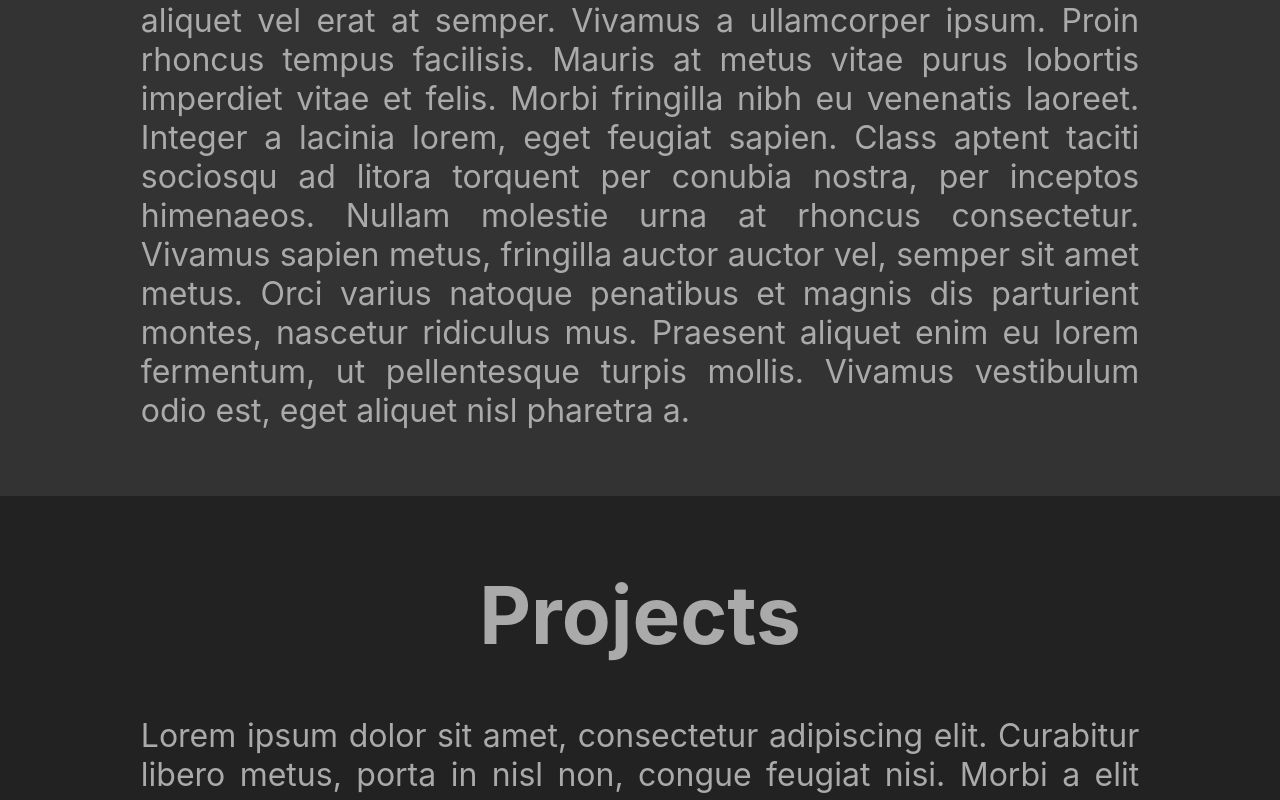
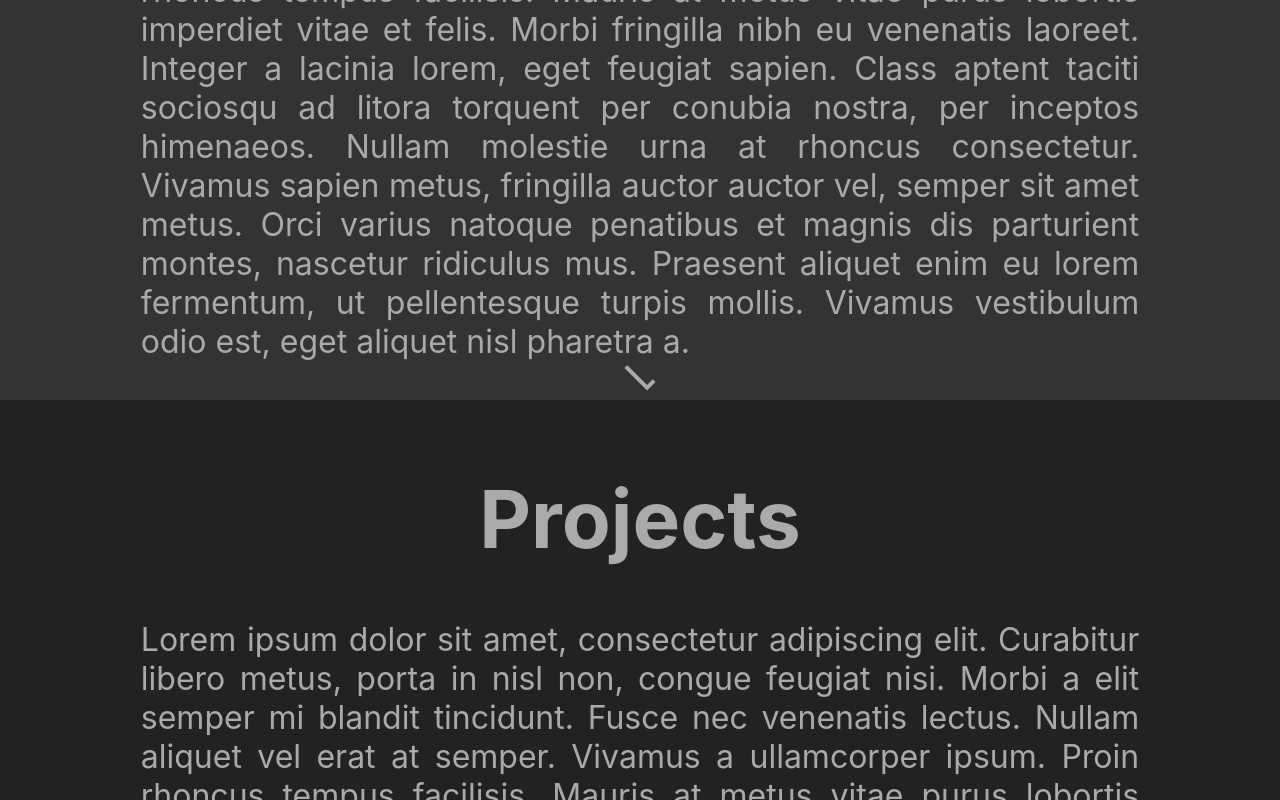
Before and after one commit to GrzegorzKazana/MyPortfolio, a React (Create React App) app: page / in a window 1280 px wide. Shown: the part 2000-2800 px from the top of the page. Built offline with nearby package versions, Linux system fonts and the light colour scheme.

Commit message:
added scroll down button to page segments

```diff
--- a/src/App.css
+++ b/src/App.css
@@ -10,6 +10,7 @@
   flex-direction: column;
   align-items: center;
   justify-content: center;
+  box-sizing: border-box;
 }
 
 .PageTitle {
--- a/src/App.js
+++ b/src/App.js
@@ -30,9 +30,18 @@ class App extends Component {
           <TextButton text="Skills" onClick={this.scrollToSkills} />
           <TextButton text="Projects" onClick={this.scrollToProjects} />
         </NavBar>
-        <HelloPage inputRef={this.helloPageRef} />
-        <AboutPage inputRef={this.aboutPageRef} />
-        <SkillsPage inputRef={this.skillsPageRef} />
+        <HelloPage
+          inputRef={this.helloPageRef}
+          onScrollDown={this.scrollToAbout}
+        />
+        <AboutPage
+          inputRef={this.aboutPageRef}
+          onScrollDown={this.scrollToSkills}
+        />
+        <SkillsPage
+          inputRef={this.skillsPageRef}
+          onScrollDown={this.scrollToProjects}
+        />
         <ProjectsPage inputRef={this.projectsPageRef} />
       </div>
     );
--- a/src/components/AboutPage/AboutPage.jsx
+++ b/src/components/AboutPage/AboutPage.jsx
@@ -2,8 +2,8 @@ import React from "react";
 import Page from "../Common/Page";
 import "./AboutPage.css";
 
-const AboutPage = props => (
-  <Page title="About" className="AboutPage" inputRef={props.inputRef}>
+const AboutPage = ({ inputRef, ...pageProps }) => (
+  <Page title="About" className="AboutPage" inputRef={inputRef} {...pageProps}>
     Lorem ipsum dolor sit amet, consectetur adipiscing elit. Curabitur libero
     metus, porta in nisl non, congue feugiat nisi. Morbi a elit semper mi
     blandit tincidunt. Fusce nec venenatis lectus. Nullam aliquet vel erat at
--- a/src/components/Common/Buttons/Buttons.css
+++ b/src/components/Common/Buttons/Buttons.css
@@ -16,3 +16,30 @@
 .TextButton:hover .UnderLine {
   width: 100%;
 }
+
+.ArrowButton {
+  height: 20px;
+  width: 20px;
+  border: solid #aaa;
+  border-width: 0 4px 4px 0;
+  display: inline-block;
+  padding: 4px;
+  margin: 8px;
+  transition: transform 0.2s ease;
+}
+
+.Down {
+  transform: rotate(45deg);
+}
+
+.Down:hover {
+  transform: rotate(45deg) scale(1.5);
+}
+
+.Up {
+  transform: rotate(-135deg);
+}
+
+.Up:hover {
+  transform: rotate(-135deg) scale(1.5);
+}
--- a/src/components/Common/Buttons/Buttons.jsx
+++ b/src/components/Common/Buttons/Buttons.jsx
@@ -7,3 +7,11 @@ export const TextButton = ({ text, onClick }) => (
     <div className="UnderLine" />
   </div>
 );
+
+export const ArrowDownButton = ({ onClick }) => (
+  <span className="ArrowButton Down" onClick={onClick} />
+);
+
+export const ArrowUpButton = ({ onClick }) => (
+  <span className="ArrowButton Up" onClick={onClick} />
+);
--- a/src/components/Common/Page.jsx
+++ b/src/components/Common/Page.jsx
@@ -1,10 +1,12 @@
 import React from "react";
 import "../../App.css";
+import { ArrowDownButton } from "./Buttons/Buttons";
 
 const Page = props => (
   <div className={`Page ${props.className}`} ref={props.inputRef}>
     <h1 className="PageTitle">{props.title}</h1>
     <div className="PageContent">{props.children}</div>
+    {props.onScrollDown && <ArrowDownButton onClick={props.onScrollDown} />}
   </div>
 );
 
--- a/src/components/HelloPage/HelloPage.jsx
+++ b/src/components/HelloPage/HelloPage.jsx
@@ -2,8 +2,8 @@ import React from "react";
 import Page from "../Common/Page";
 import "./HelloPage.css";
 
-const HelloPage = props => (
-  <Page title="Hello" className="HelloPage" inputRef={props.inputRef}>
+const HelloPage = ({ inputRef, ...pageProps }) => (
+  <Page title="Hello" className="HelloPage" inputRef={inputRef} {...pageProps}>
     Lorem ipsum dolor sit amet, consectetur adipiscing elit. Curabitur libero
     metus, porta in nisl non, congue feugiat nisi. Morbi a elit semper mi
     blandit tincidunt. Fusce nec venenatis lectus. Nullam aliquet vel erat at
--- a/src/components/ProjectsPage/ProjectsPage.jsx
+++ b/src/components/ProjectsPage/ProjectsPage.jsx
@@ -2,8 +2,13 @@ import React from "react";
 import Page from "../Common/Page";
 import "./ProjectsPage.css";
 
-const ProjectsPage = props => (
-  <Page title="Projects" className="ProjectsPage" inputRef={props.inputRef}>
+const ProjectsPage = ({ inputRef, ...pageProps }) => (
+  <Page
+    title="Projects"
+    className="ProjectsPage"
+    inputRef={inputRef}
+    {...pageProps}
+  >
     Lorem ipsum dolor sit amet, consectetur adipiscing elit. Curabitur libero
     metus, porta in nisl non, congue feugiat nisi. Morbi a elit semper mi
     blandit tincidunt. Fusce nec venenatis lectus. Nullam aliquet vel erat at
--- a/src/components/SkillsPage/SkillsPage.jsx
+++ b/src/components/SkillsPage/SkillsPage.jsx
@@ -2,8 +2,13 @@ import React from "react";
 import Page from "../Common/Page";
 import "./SkillsPage.css";
 
-const SkillsPage = props => (
-  <Page title="Skills" className="SkillsPage" inputRef={props.inputRef}>
+const SkillsPage = ({ inputRef, ...pageProps }) => (
+  <Page
+    title="Skills"
+    className="SkillsPage"
+    inputRef={inputRef}
+    {...pageProps}
+  >
     Lorem ipsum dolor sit amet, consectetur adipiscing elit. Curabitur libero
     metus, porta in nisl non, congue feugiat nisi. Morbi a elit semper mi
     blandit tincidunt. Fusce nec venenatis lectus. Nullam aliquet vel erat at
```
